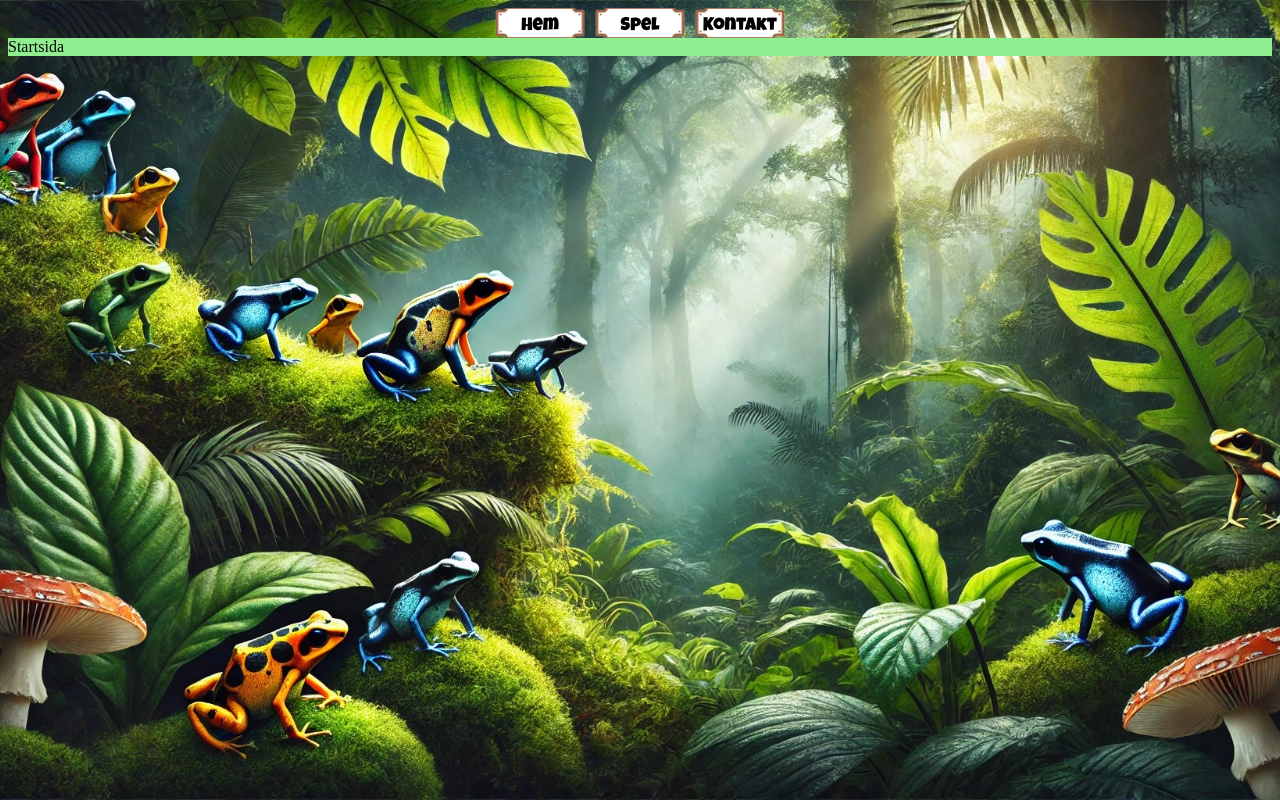
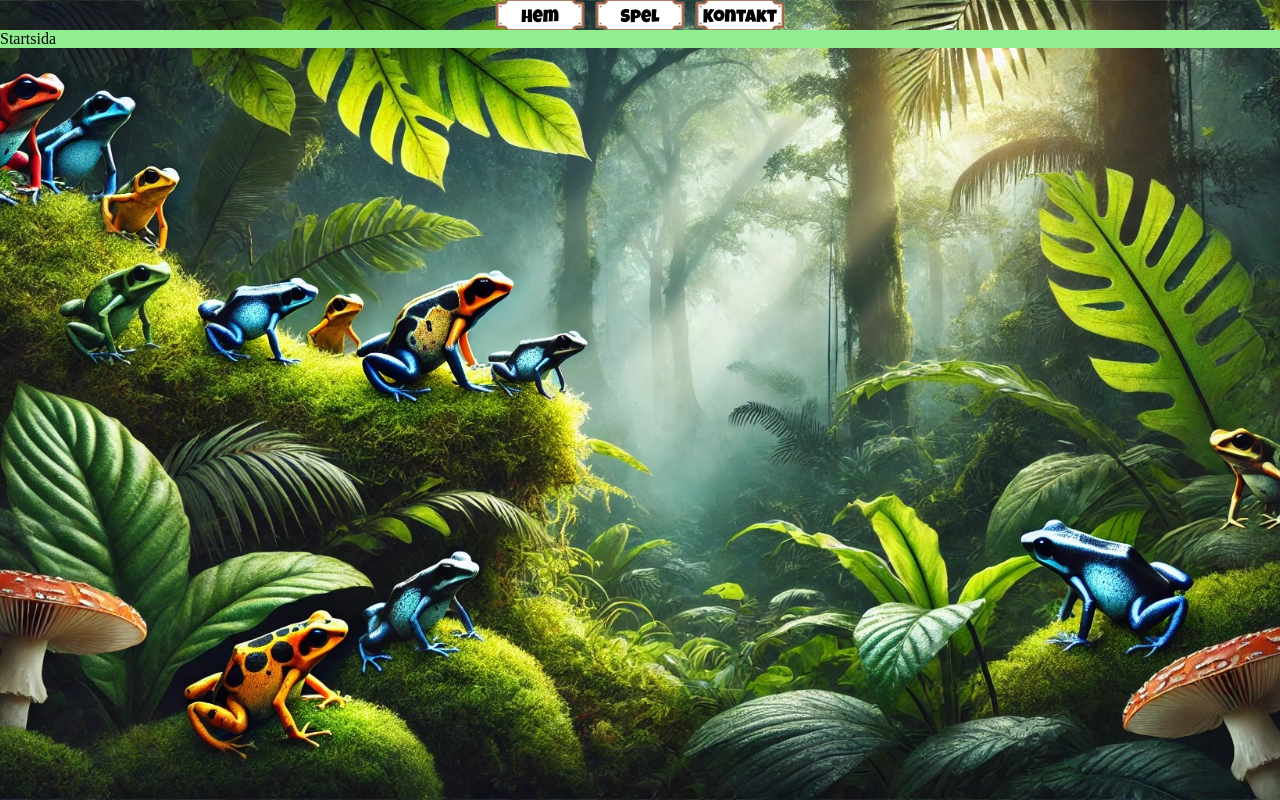
Before and after one commit to oliviaalmseger/Medieinstitutet-GroupProject-Vue-Pilgiftsgrodorna, a Vue app: page /start in a window 1280 px wide. Built offline with nearby package versions, Linux system fonts and the light colour scheme; a web font is replaced by a local one.

Commit message:
style: add css reset + game bg

```diff
--- a/src/styles/base.scss
+++ b/src/styles/base.scss
@@ -1,7 +1,46 @@
+*,
+  *::before,
+  *::after {
+    box-sizing: border-box;
+  }
+
+  html, body {
+    height: 100vh;
+    margin: 0;
+  }
+
+
+  button,
+  input,
+  textarea,
+  select {
+    font: inherit;
+  }
+
+  img,
+  picture,
+  svg,
+  canvas {
+    display: block;
+    max-inline-size: 100%;
+    block-size: auto;
+  }
+
+
 :root {
     background-image: url('../assets/figma_components/main-background.jpg');
     background-size: auto 100vh;
     background-repeat: no-repeat;
     background-position: center;
     background-attachment: fixed;
+    overflow: hidden;
 }
+
+.game-page {
+    background-image: url('../assets/figma_components/game-background.jpg');
+    background-size: cover;
+    background-repeat: no-repeat;
+    background-position: center;
+    background-attachment: fixed;
+    overflow: hidden;
+  }
```
